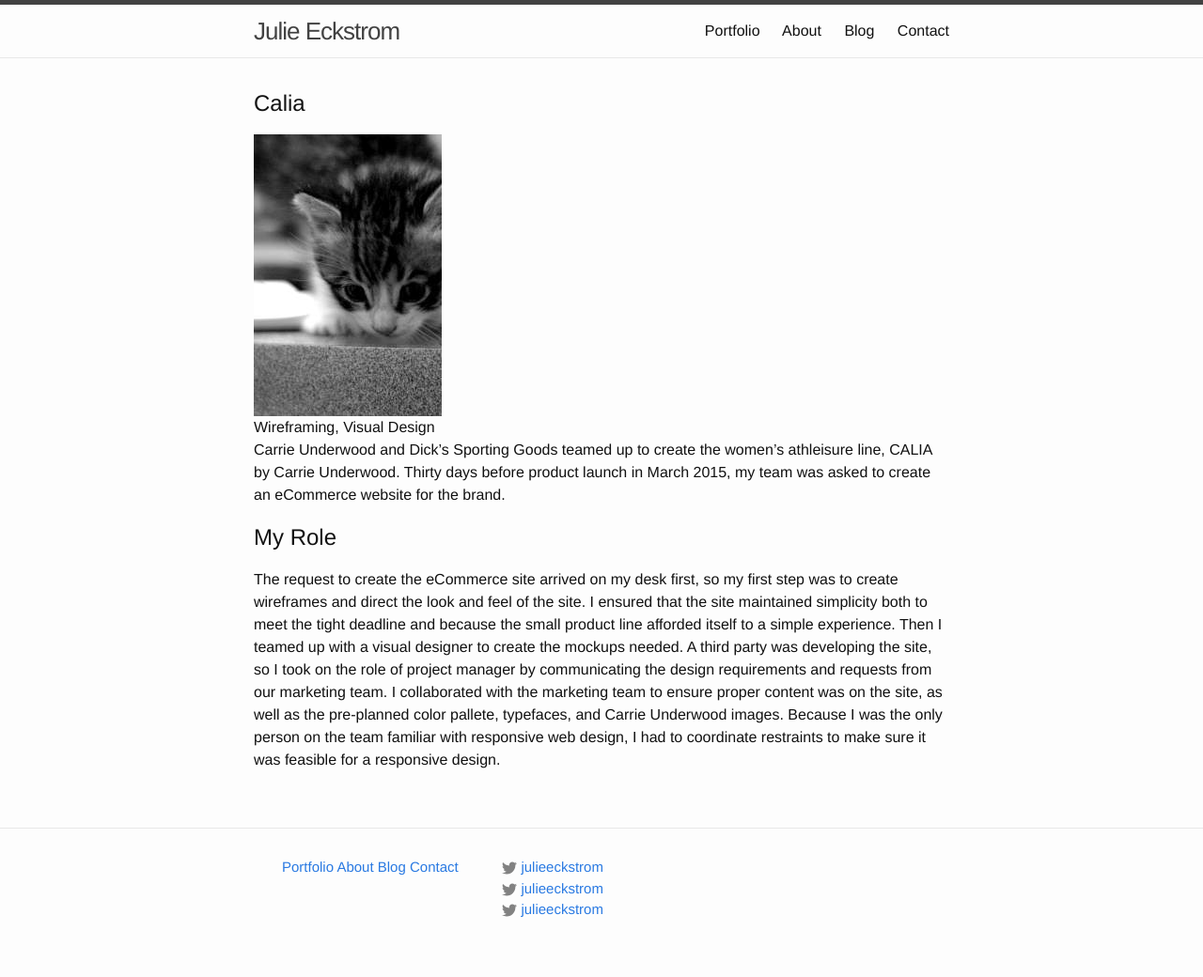
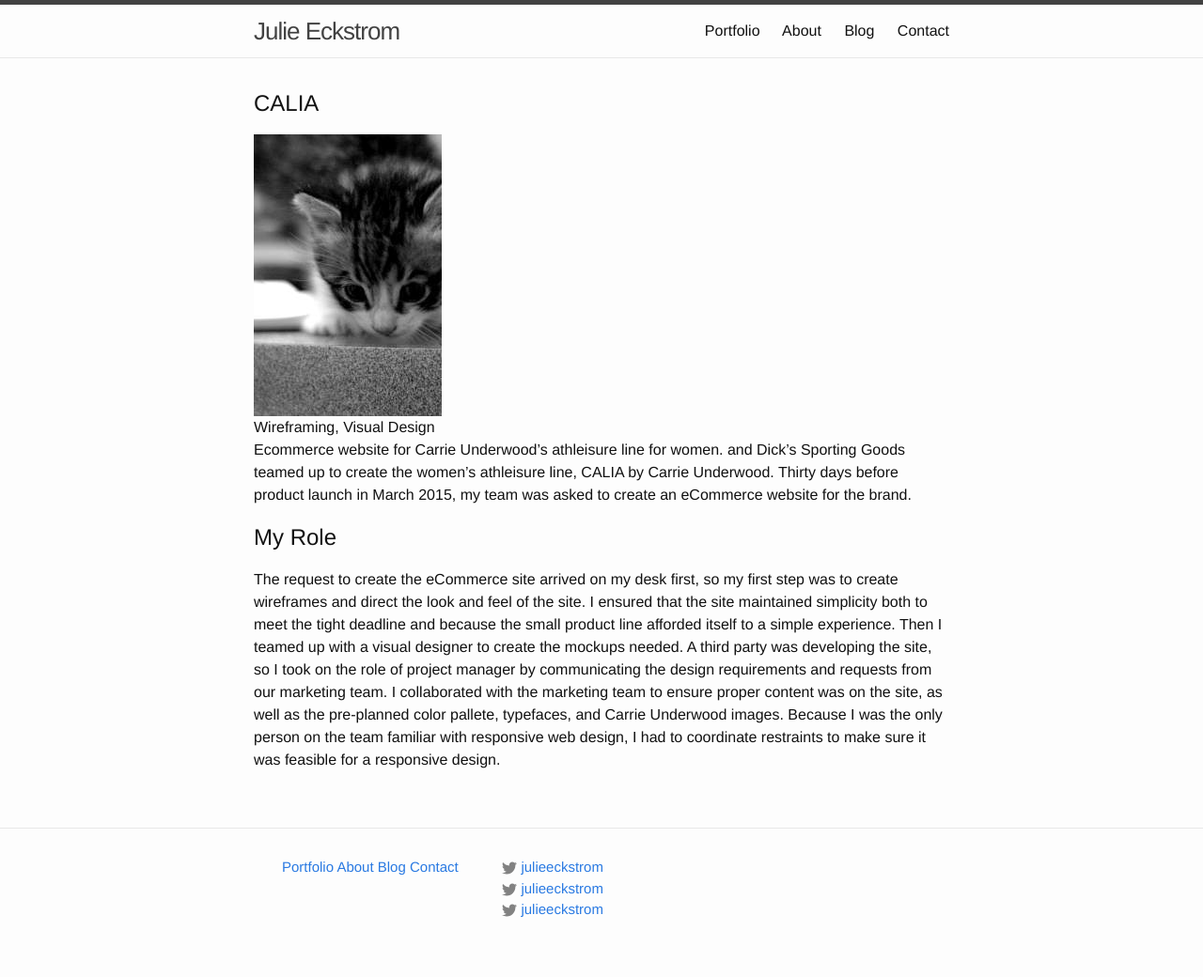
Before and after one commit to julieeckstrom/julieeckstrom.github.io, a Jekyll site: the page built from _projects/calia.markdown, in a window 1280 px wide. Shown: the whole page at 94% size. Built offline with Jekyll 4.4.1, drawn with Linux system fonts in a browser that asks for light colours.

Commit message:
Adding under construction homepage

```diff
--- a/_projects/calia.markdown
+++ b/_projects/calia.markdown
@@ -1,6 +1,6 @@
 ---
 layout: project
-title:  Calia
+title:  CALIA
 description: Ecommerce Website Design
 organization: Dick's Sporting Goods
 year: 2015
@@ -12,7 +12,7 @@
    alt: kitten
 ---
 
-Carrie Underwood and Dick's Sporting Goods teamed up to create the women's athleisure line, CALIA by Carrie Underwood. Thirty days before product launch in March 2015, my team was asked to create an eCommerce website for the brand.
+Ecommerce website for Carrie Underwood's athleisure line for women. and Dick's Sporting Goods teamed up to create the women's athleisure line, CALIA by Carrie Underwood. Thirty days before product launch in March 2015, my team was asked to create an eCommerce website for the brand.
 
 # My Role
 
--- a/index.html
+++ b/index.html
@@ -1,3 +1,4 @@
+<!--
 ---
 layout: default
 ---
@@ -5,3 +6,8 @@
 <div class="home">
 
 </div>
+-->
+
+<div class="home">
+<h1>Under construction and enjoying the summer!</h1>
+</div>
```
